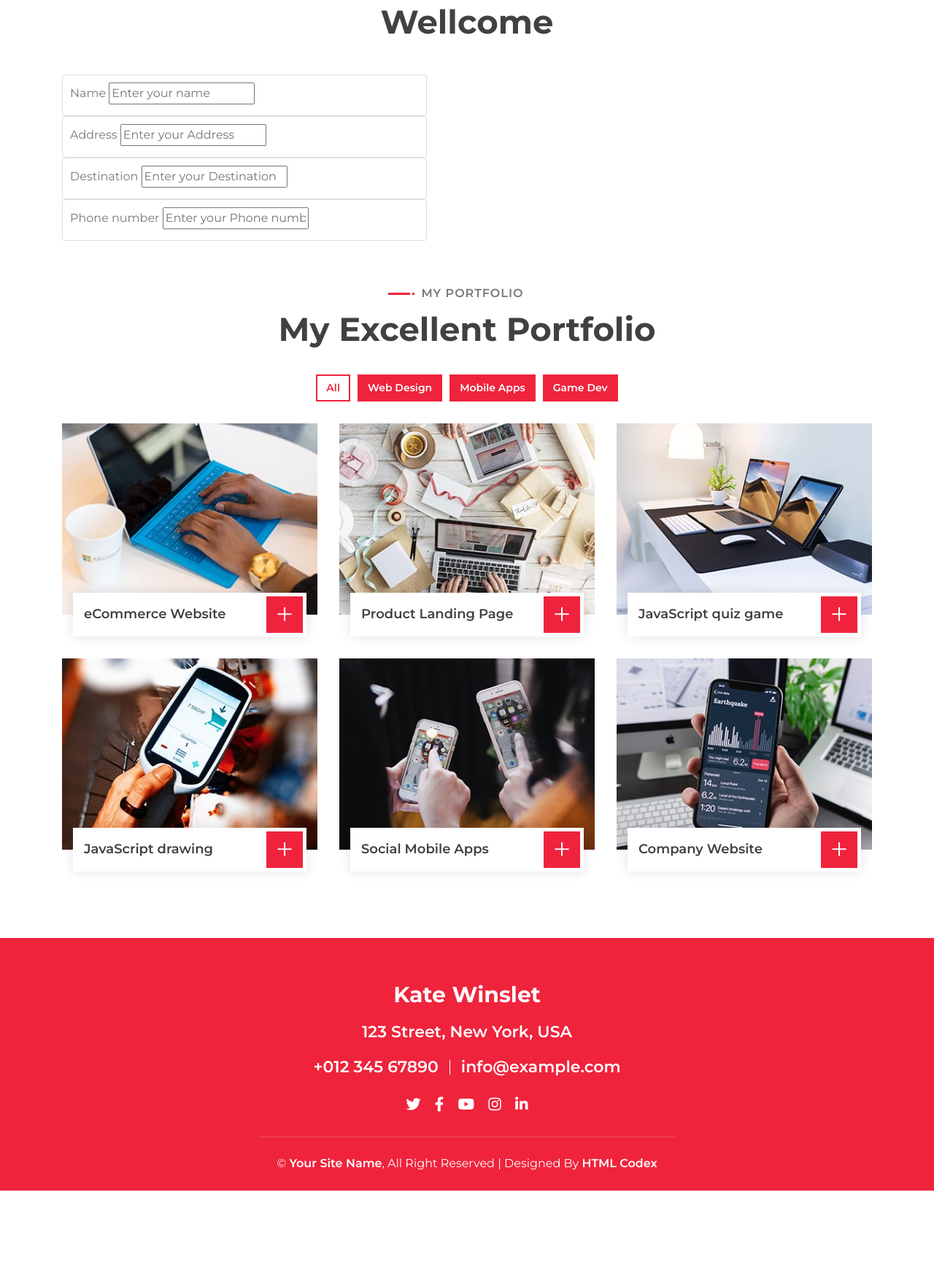
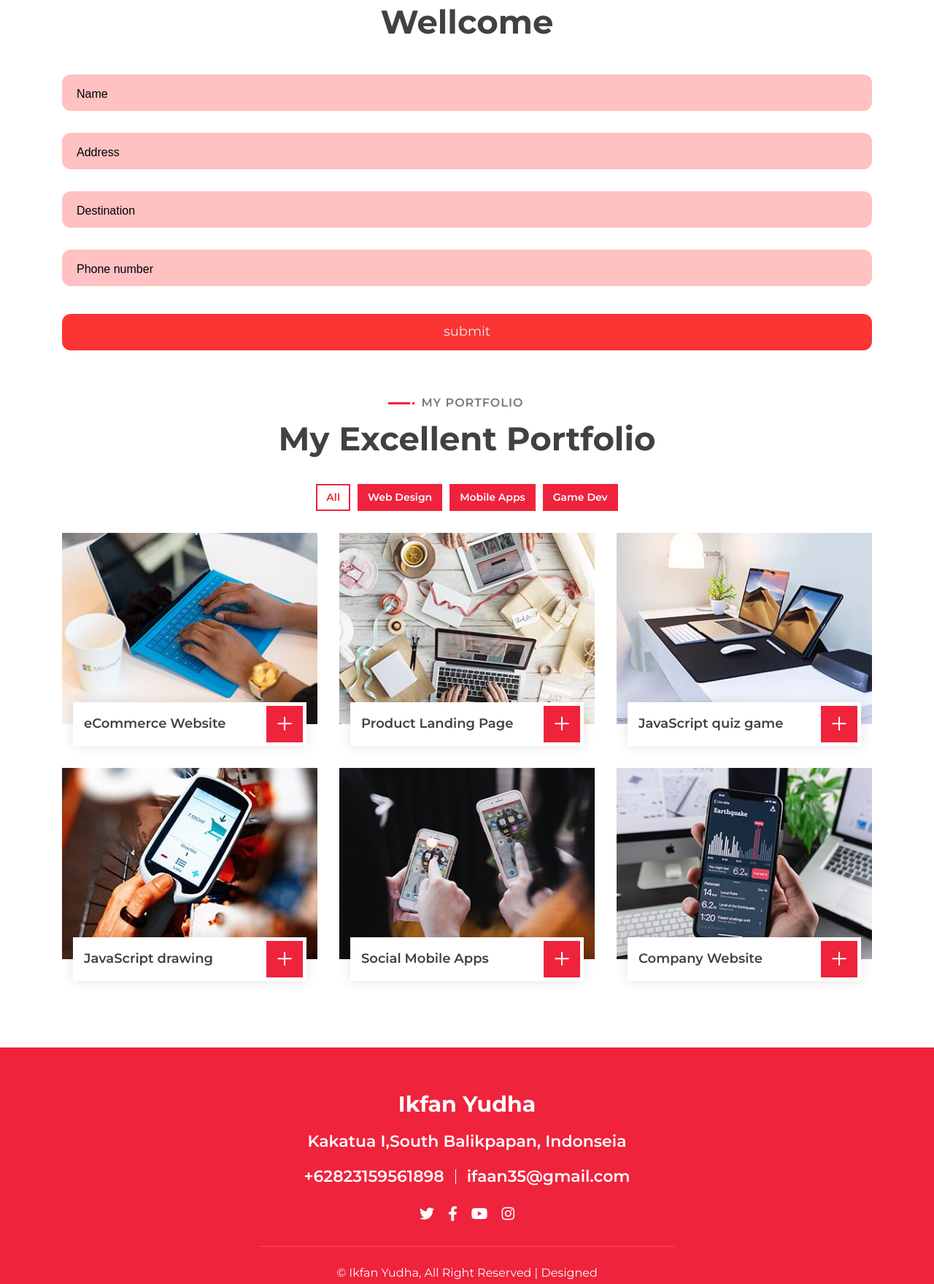
Before and after one commit to ifaan35/ifaan35.github.io, a plain HTML site: page pemweb/content.html in a window 1280 px wide. Shown: the part 3173-4932 px from the top of the page at 73% size. Before the commit the page ends 4804 px from the top, so only its background shows below. Drawn offline with nearby package versions, Linux system fonts and the light colour scheme.

Commit message:
Update content.html

```diff
--- a/pemweb/content.html
+++ b/pemweb/content.html
@@ -192,22 +192,28 @@
                     <p>Guest Book</p>
                     <h2>Wellcome</h2>
                 </header>
-                <div class="input-block">
-                    <label for="username" class="input-label">Name</label>
-                    <input type="text" name="name" id="name" placeholder="Enter your name">
-                </div>
-                <div class="input-block">
-                    <label for="username" class="input-label">Address</label>
-                    <input type="text" name="address" id="address" placeholder="Enter your Address">
-                </div>
-                <div class="input-block">
-                    <label for="username" class="input-label">Destination</label>
-                    <input type="text" name="destination" id="username" placeholder="Enter your Destination">
-                </div>
-                <div class="input-block">
-                    <label for="username" class="input-label">Phone number</label>
-                    <input type="text" name="phone-number" id="username" placeholder="Enter your Phone number">
-                </div>
+                <div class="input-container ic1">
+                    <input id="name" class="input" type="text" placeholder=" " />
+                    <div class="cut"></div>
+                    <label for="name" class="placeholder">Name</label>
+                  </div>
+                  <div class="input-container ic2">
+                    <input id="address" class="input" type="text" placeholder=" " />
+                    <div class="cut"></div>
+                    <label for="address" class="placeholder">Address</label>
+                  </div>
+                  <div class="input-container ic2">
+                    <input id="destination" class="input" type="text" placeholder=" " />
+                    <div class="cut cut-short"></div>
+                    <label for="destination" class="placeholder">Destination</label>
+                  </div>
+                  <div class="input-container ic2">
+                    <input id="phone-number" class="input" type="text" placeholder=" " />
+                    <div class="cut cut-short"></div>
+                    <label for="phone-number" class="placeholder">Phone number</label>
+                  </div>
+                  <button type="text" class="submit">submit</button>
+            </div>
             </div>
         </div>
         <!-- Guest Book End -->
@@ -315,23 +321,22 @@
             <div class="container-fluid">
                 <div class="container">
                     <div class="footer-info">
-                        <h2>Kate Winslet</h2>
-                        <h3>123 Street, New York, USA</h3>
+                        <h2>Ikfan Yudha</h2>
+                        <h3>Kakatua I,South Balikpapan, Indonseia</h3>
                         <div class="footer-menu">
-                            <p>+012 345 67890</p>
-                            <p>info@example.com</p>
+                            <p>+62823159561898</p>
+                            <p>ifaan35@gmail.com</p>
                         </div>
                         <div class="footer-social">
-                            <a href=""><i class="fab fa-twitter"></i></a>
-                            <a href=""><i class="fab fa-facebook-f"></i></a>
-                            <a href=""><i class="fab fa-youtube"></i></a>
-                            <a href=""><i class="fab fa-instagram"></i></a>
-                            <a href=""><i class="fab fa-linkedin-in"></i></a>
+                            <a href="https://twitter.com/ifaan35"><i class="fab fa-twitter"></i></a>
+                            <a href="https://www.facebook.com/ifan.yudaa"><i class="fab fa-facebook-f"></i></a>
+                            <a href="https://www.youtube.com/channel/UCUyeaS1OgIfiONfL0bDvAwA"><i class="fab fa-youtube"></i></a>
+                            <a href="https://www.instagram.com/ifan.yudd"><i class="fab fa-instagram"></i></a>
                         </div>
                     </div>
                 </div>
                 <div class="container copyright">
-                    <p>&copy; <a href="#">Your Site Name</a>, All Right Reserved | Designed By <a href="https://htmlcodex.com">HTML Codex</a></p>
+                    <p>&copy; Ikfan Yudha, All Right Reserved | Designed </a></p>
                 </div>
             </div>
         </div>
```
